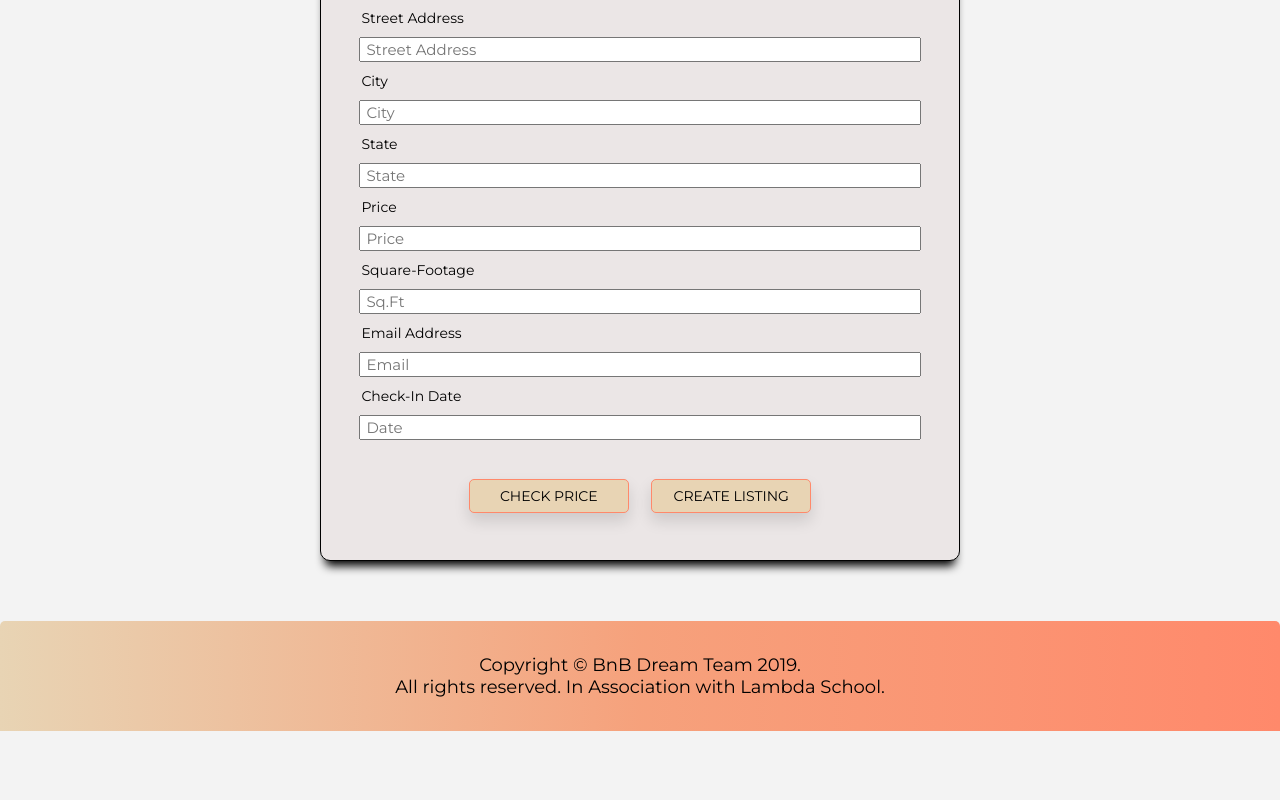
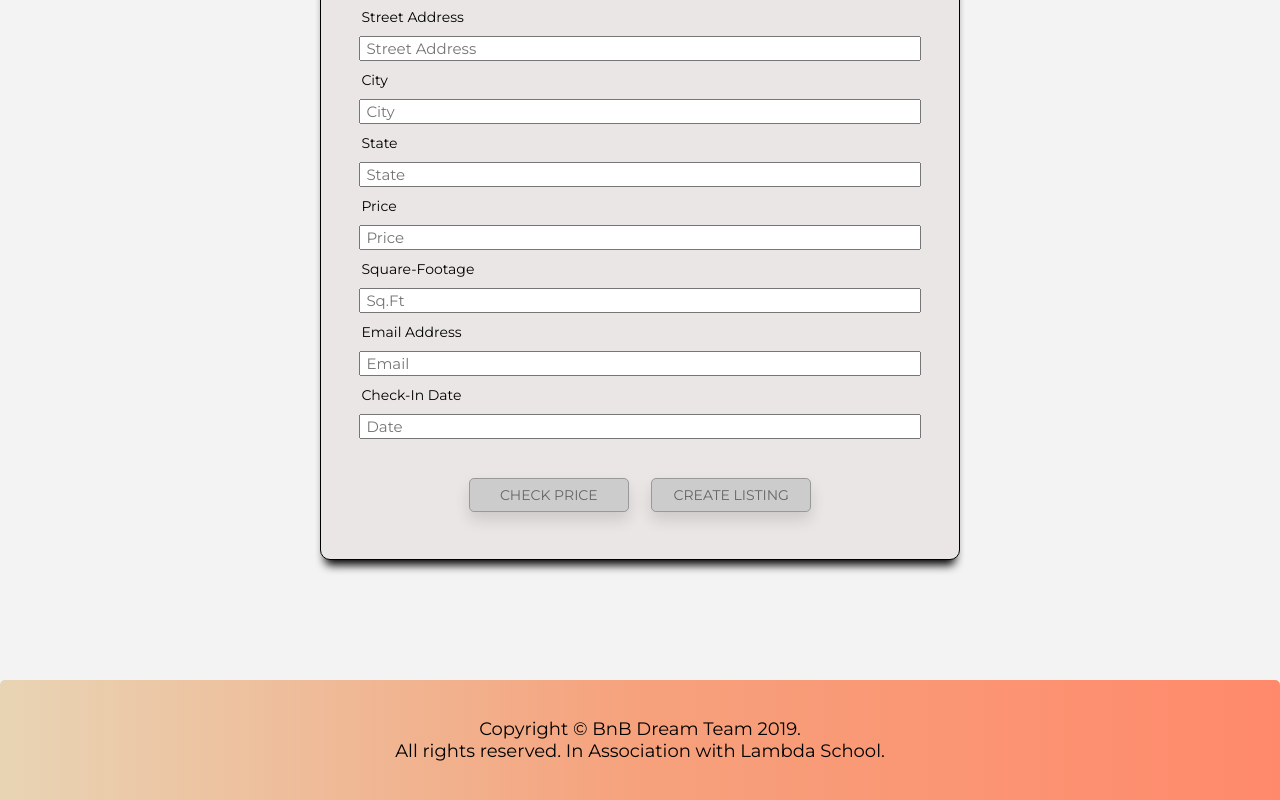
Before and after one commit to AirBnB-dream-team/Front-End, a React (Create React App) app: page /new-listing/1 in a window 1280 px wide. Shown: the part 356-1156 px from the top of the page. Before the commit the page ends 1087 px from the top, so only its background shows below. Built offline with nearby package versions, Linux system fonts and the light colour scheme; sample sign-in values are in the browser's storage.

Commit message:
Fixed footer position on larger screens. Added styling for disabled buttons

```diff
--- a/src/App.css
+++ b/src/App.css
@@ -8,12 +8,17 @@
 
 body {
   font-size: 1.4rem;
-  height: 100vh;
   background-color: #f3f3f3;
 }
 
 .App {
+  position: relative;
+  min-height: 100vh;
   text-align: center;
+}
+
+.content-wrap {
+  padding-bottom: 18rem;
 }
 
 h1 {
@@ -183,11 +188,13 @@ nav a:hover {
   border-radius: 10px;
   box-shadow: 0 10px 10px -5px;
   position:  fixed;
-  top: 20px;
+  top: 10px;
   z-index: 1;
   animation: fadeIn 2s;
   width: 30%;
+  max-height: 92vh;
   border: black 1px solid;
+  overflow: scroll;
 }
 
 .edit-form input,.new-form input {
@@ -225,6 +232,13 @@ nav a:hover {
 .modal-btn:hover {
   background-color: #ff896b;
   color: white;
+}
+
+.modal-btn:disabled,
+.modal-btn[disabled] {
+  border: 1px solid #999999;
+  background-color: #cccccc;
+  color: #666666;
 }
 
 /* New listing form styling */
@@ -265,6 +279,13 @@ nav a:hover {
   color: white;
 }
 
+.new-btn:disabled,
+.new-btn[disabled] {
+  border: 1px solid #999999;
+  background-color: #cccccc;
+  color: #666666;
+}
+
 /* Footer styling */
 
 .footer {
@@ -272,10 +293,13 @@ nav a:hover {
   background: linear-gradient(90deg, rgba(2,0,36,1) 0%, rgba(232,212,180,1) 0%, rgba(246,160,122,0.9836309523809523) 50%, rgba(255,137,107,1) 100%);
   border-top-left-radius: 5px;
   border-top-right-radius: 5px;
-  padding: 1.2% 0;
-  margin-top: 3%;
   bottom:0;
   width:100%;
+  height: 12rem;
+  display: flex;
+  justify-content: center;
+  align-items: center;
+  position: absolute;
 }
 
 footer p {
--- a/src/App.js
+++ b/src/App.js
@@ -16,12 +16,14 @@ import {PrivateRoute} from './components/PrivateRoute'
 function App() {
   return (
     <div className="App">
+      <div className="content-wrap">
         <Route path='/' component={NavBar}/>
         <Route path='/login' component={Login}/>
         <Route path='/register' component={RegisterForm}/>
         <PrivateRoute path='/my-listings/:id' component={MyListings}/>
         <PrivateRoute path='/new-listing/:id' component={NewListing}/>
         <PrivateRoute path='/all-listings/:id' component={AllListingsPage}/>
+      </div>
       <Footer />
     </div>
   );
--- a/src/components/MyListingsPage.js
+++ b/src/components/MyListingsPage.js
@@ -14,7 +14,6 @@ const MyListings = props => {
     useEffect(()=>{
         props.getUserListings(props.match.params.id);
     },[])
-
 
     return (
         <div className="mylistings-page">
```
